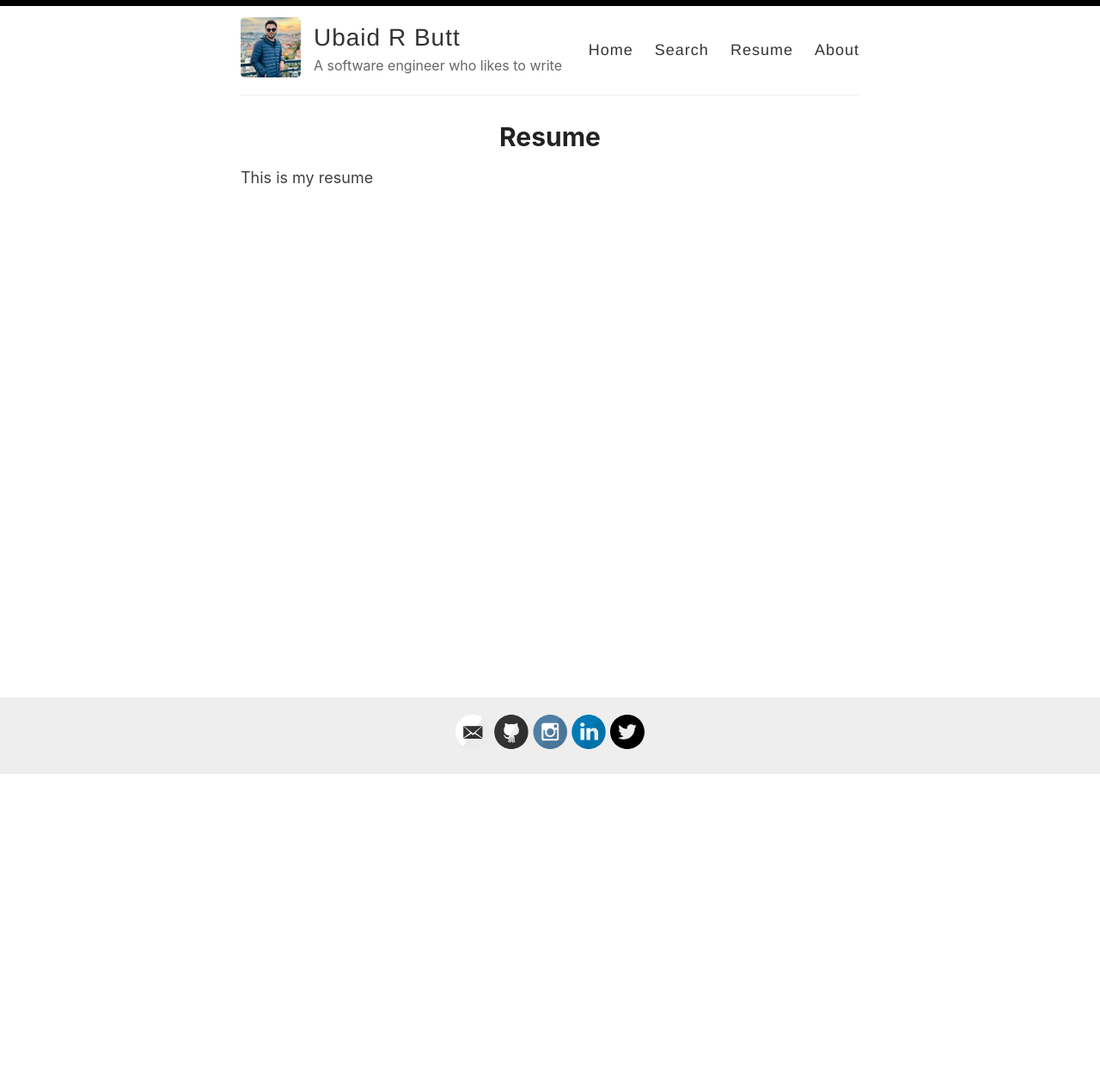
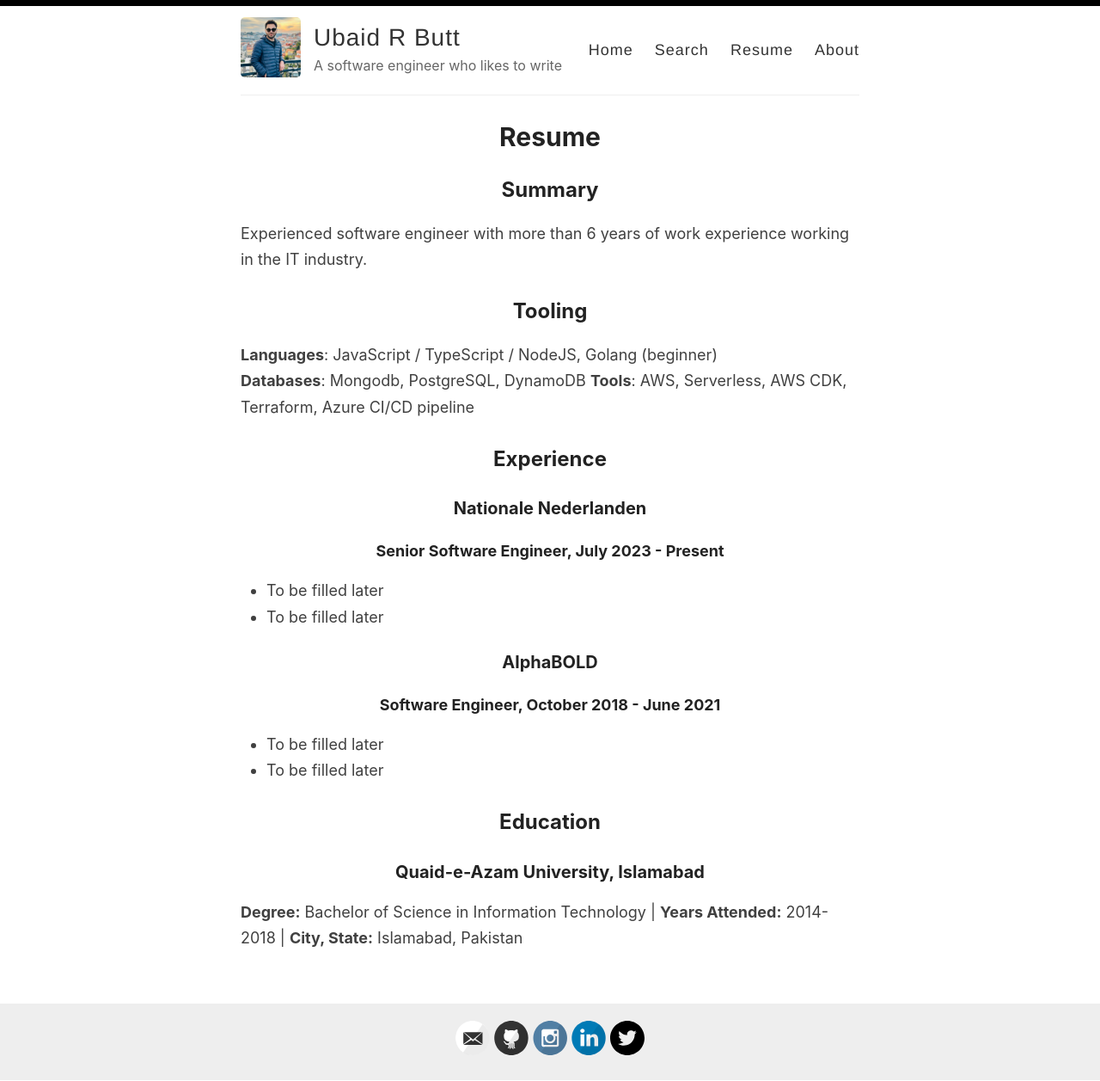
Before and after one commit to Ubaidbutt/ubaidbutt.github.io, a Jekyll site: the page built from _pages/resume.md, in a window 1280 px wide. Shown: the whole page at 86% size. Built offline with Jekyll 4.4.1, drawn with Linux system fonts in a browser that asks for light colours; before the commit the page ends 901 px from its top, so only the background shows below that.

Commit message:
Added a dummy CV

```diff
--- a/_pages/resume.md
+++ b/_pages/resume.md
@@ -3,4 +3,29 @@
 title: Resume
 permalink: /resume/
 ---
-This is my resume
+
+## Summary
+Experienced software engineer with more than 6 years of work experience working in the IT industry.
+
+## Tooling
+**Languages**: JavaScript / TypeScript / NodeJS, Golang (beginner)
+**Databases**: Mongodb, PostgreSQL, DynamoDB
+**Tools**: AWS, Serverless, AWS CDK, Terraform, Azure CI/CD pipeline
+
+## Experience
+
+### Nationale Nederlanden
+##### Senior Software Engineer, July 2023 - Present
+- To be filled later
+- To be filled later
+
+### AlphaBOLD
+##### Software Engineer, October 2018 - June 2021
+- To be filled later
+- To be filled later
+
+
+## Education
+
+### Quaid-e-Azam University, Islamabad
+**Degree:** Bachelor of Science in Information Technology | **Years Attended:** 2014-2018 | **City, State:** Islamabad, Pakistan
```
